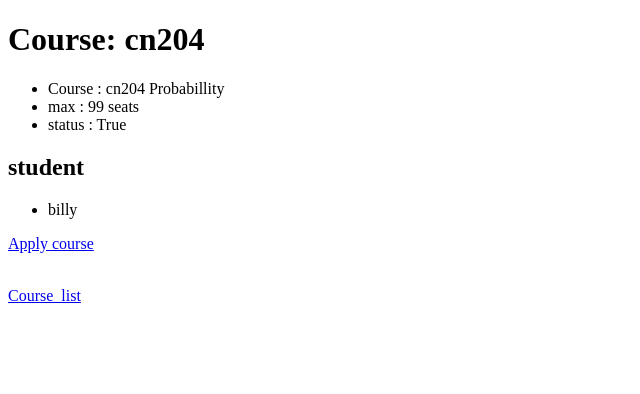
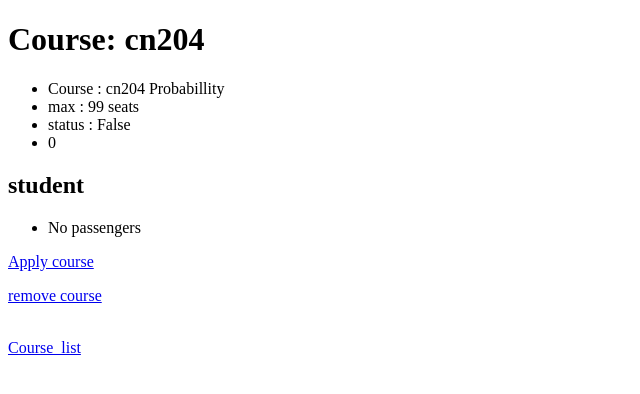
Before and after one commit to JIRATxJIRAPAT/JIRATx-JIRAPATV2.github.io, a Django app: a page that uses REG/Register/templates/registers/course_info.html in a window 1280 px wide. Shown: the top 394 px of the page, without its empty margins (0-640 px from the left). Run offline with Django 3.2, Linux system fonts and the light colour scheme; data comes from the database, SQL or seed files in the repository.

Commit message:
can't check seat

```diff
--- a/REG/Register/models.py
+++ b/REG/Register/models.py
@@ -9,12 +9,13 @@ class Course(models.Model):
     course_name = models.CharField(max_length=64)
     semester = models.PositiveIntegerField()
     academic_year = models.PositiveIntegerField()
-    limit = models.PositiveIntegerField()
+    limit_seat = models.PositiveIntegerField()
+    siting = models.PositiveIntegerField()
     status = models.BooleanField()
     student = models.ManyToManyField(User, blank=True,related_name="enroll")
 
     def __str__(self):
-        return f"{self.course_code} {self.course_name}"
+        return f"{self.course_code} {self.course_name} {self.siting}/{self.limit_seat}"
 """
 class Student(models.Model):
 
--- a/REG/Register/templates/registers/course_info.html
+++ b/REG/Register/templates/registers/course_info.html
@@ -6,8 +6,9 @@
 
     <ul>
         <li>Course : {{ Course.course_code }} {{ Course.course_name }}</li>
-        <li>max : {{ Course.limit }} seats</li>
+        <li>max : {{ Course.limit_seat }} seats</li>
         <li>status : {{ Course.status }}</li>
+        <li>{{Course.siting}}</li>
     </ul>
 
     <h2>student</h2>
@@ -21,6 +22,7 @@
 
 
     <p><a href="{% url 'Register:apply' Course.course_code %}">Apply course</a></h3>
+    <p><a href="{% url 'Register:remove' Course.course_code %}">remove course</a></h3>
 
 
     <br><br>
--- a/REG/Register/templates/registers/index.html
+++ b/REG/Register/templates/registers/index.html
@@ -5,7 +5,10 @@
     <h1>Course List</h1>
     <ul>
     {% for x in Course  %}
-        <li><a href="{% url 'Register:ShowCourse' x.course_code %}">{{ x }}</a></li>
+        <li><a href="{% url 'Register:ShowCourse' x.course_code %}">{{ x }} </a></li>
     {% endfor %}
     </ul>
+
+    <p>{{Course.siting}}</p>
+
 {% endblock body %}
--- a/REG/Register/urls.py
+++ b/REG/Register/urls.py
@@ -8,5 +8,5 @@ urlpatterns = [
     path('',views.index,name='index'),
     path('<course_code>',views.ShowCourse,name='ShowCourse'),
     path("<course_code>/apply", views.apply, name="apply"),
-    #path("<course_code>/unapply", views.unapply, name="unapply"),
+    path("<course_code>/remove", views.removeCourse, name="remove"),
 ]
--- a/REG/Register/views.py
+++ b/REG/Register/views.py
@@ -3,12 +3,16 @@ from django.http import HttpResponseRedirect
 from django.urls import reverse
 from django.contrib import messages
 from .models import Course
+from django.db.models import Count
+
 # Create your views here.
 
 
 def index(request):
+
     return render(request,"registers/index.html",{
-        "Course": Course.objects.all()
+        "Course": Course.objects.all(),
+
     })
 
 
@@ -27,26 +31,19 @@ def apply(request, course_code):
 
     x = get_object_or_404(Course,pk=course_code)
     if request.user not in x.student.all():
-        x.student.add(request.user)
+        if Course.siting != Course.limit_seat:
+            x.student.add(request.user)
+            Course.siting += 1
     return HttpResponseRedirect(reverse("Register:ShowCourse",args=(course_code,)))
 
 
-"""
-def apply(request, course_code):
+def removeCourse(request , course_code):
 
-    if request.method == "POST":
-        x = get_object_or_404(Course,pk=course_code)
-        student = request.POST["student"]
-        x.enroll.add(student)
-        return HttpResponseRedirect(reverse("Register:ShowCourse", args=(course_code,))
-        )
-"""
+    if not request.user.is_authenticated:
+        return HttpResponseRedirect(reverse("Users:login"))
 
-"""
-def unapply(request , course_code):
-    if request.method == "POST":
-        select_course = get_object_or_404(Course,pk=course_code)
-        student = request.POST["students"]
-        select_course.enroll.remove(student)
-    return HttpResponseRedirect(reverse("Register:index"))
-"""
+    x = get_object_or_404(Course,pk=course_code)
+    if request.user in x.student.all():
+        x.student.remove(request.user)
+        Course.siting -=  1
+    return HttpResponseRedirect(reverse("Register:ShowCourse",args=(course_code,)))
```
Also changed, not shown: REG/Register/migrations/0001_initial.py, REG/Register/migrations/0002_auto_20210917_2317.py (deleted), REG/db.sqlite3.
